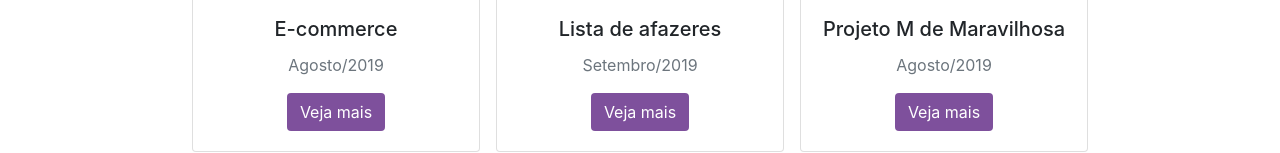
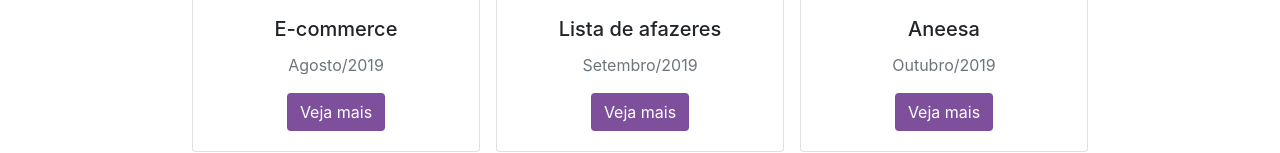
Before and after one commit to thaqnos/thaisaquino.github.io, a plain HTML site: page index.html in a window 1280 px wide. Shown: the part 1654-1807 px from the top of the page. Drawn offline with Linux system fonts and the light colour scheme.

Commit message:
Muda modal 3, com projeto aneesa

```diff
--- a/index.html
+++ b/index.html
@@ -215,8 +215,8 @@
             <div class="card tamanho-card m-2">
                 <img src=" ./assets/images/modal-03.png" class="card-img-top imagem-card" alt="...">
                 <div class="card-body">
-                    <h5 class="card-title">Projeto M de Maravilhosa</h5>
-                    <p class="card-text text-secondary">Agosto/2019</p>
+                    <h5 class="card-title">Aneesa</h5>
+                    <p class="card-text text-secondary">Outubro/2019</p>
                     <a href="#" class="btn text-white bg-roxo" data-toggle="modal" data-target="#modal03">Veja mais</a>
                 </div>
             </div>
@@ -226,18 +226,18 @@
                 <div class="modal-dialog" role="document">
                     <div class="modal-content">
                         <div class="modal-header">
-                            <h5 class="modal-title">Projeto M de Maravilhosa</h5>
+                            <h5 class="modal-title">Aneesa</h5>
                             <button type="button" class="close" data-dismiss="modal" aria-label="Fechar">
                                 <span aria-hidden="true">&times;</span>
                             </button>
                         </div>
                         <div class="modal-body">
-                            <p class="text-secondary">Desenvolvimento de uma página de perfil de uma personalidade que me inspira. Projeto desenvolvido com HTML e CSS.</p>
+                            <p class="text-secondary">Desenvolvimento de um site e-commerce. Criado com HTML5, Sass, Bootstrap e Javascript vanilla.</p>
                             <img src=" ./assets/images/modal-03.png" class="card-img-top modal-img" alt="...">
                         </div>
                         <div class="modal-footer">
                             <button type="button" class="btn bg-rosa text-white" data-dismiss="modal">Fechar</button>
-                            <a href="https://thaqnos.github.io/mayaangelou/" target="_blank">
+                            <a href="https://thaqnos.github.io/aneesa/" target="_blank">
                                 <button type="button" class="btn bg-roxo text-white">Visitar site</button>
                             </a>
                         </div>
```
Also changed, not shown: 1 other file.
